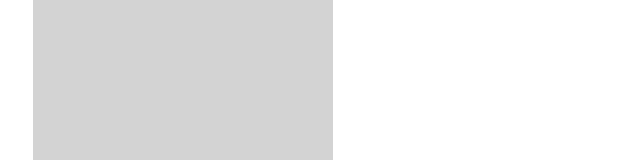
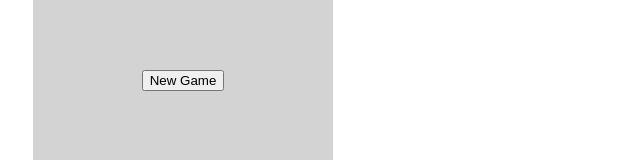
Before and after one commit to dgbanks/Tanks, a website built with webpack: page index.html in a window 1280 px wide. Shown: the part 345-505 px from the top of the page, without its empty margins (0-640 px from the left). Built offline with nearby package versions, Linux system fonts and the light colour scheme.

Commit message:
new game button in index.html refreshes page

```diff
--- a/index.html
+++ b/index.html
@@ -46,7 +46,7 @@
       </div>
       <div class='game-info'>
         <h1 id='outcome'></h1>
-        <!-- <button type="button" name="button" onclick="history.go(0)">New Game</button> -->
+        <button type="button" name="button" onclick="history.go(0)">New Game</button>
       </div>
     </div>
 
```
